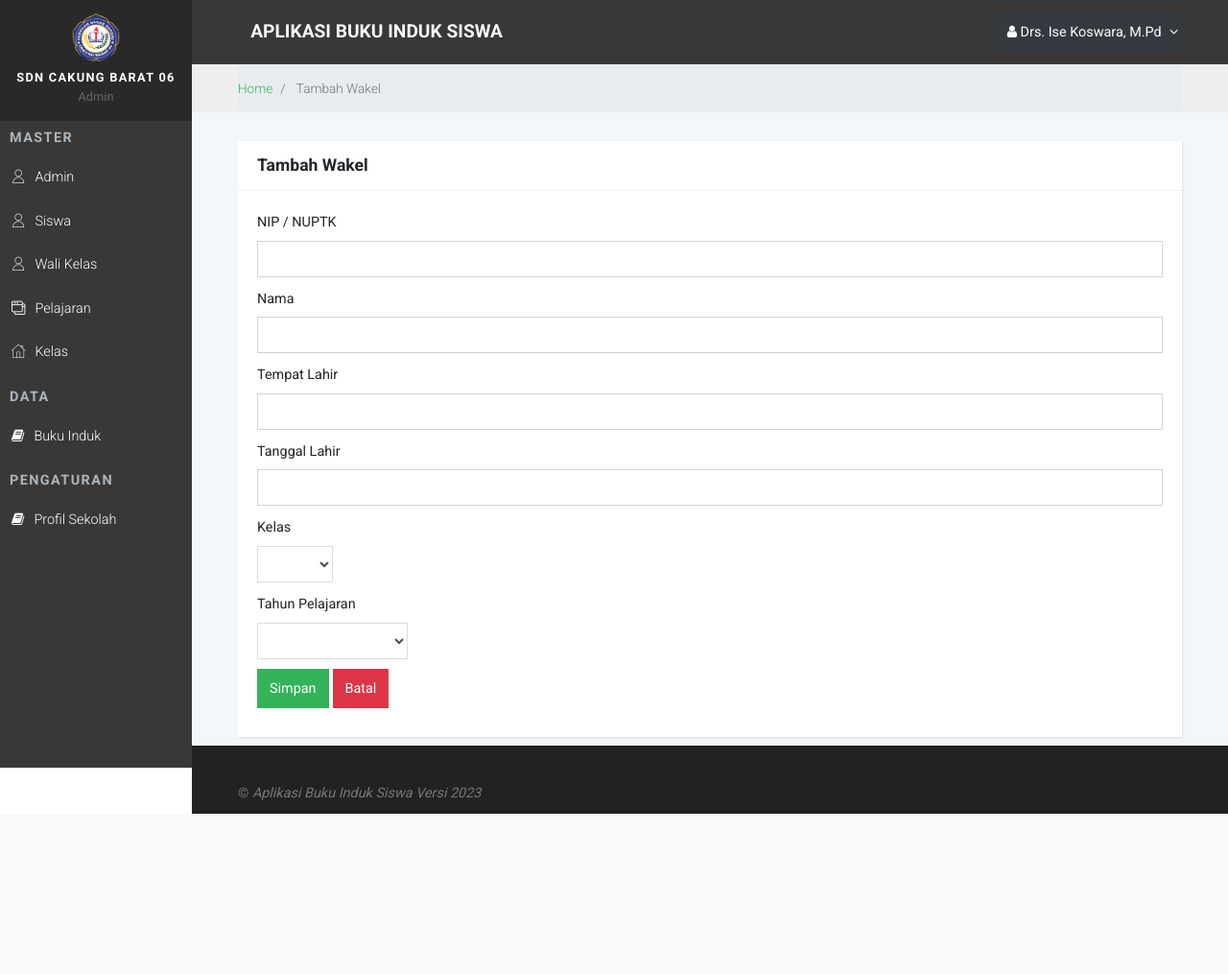
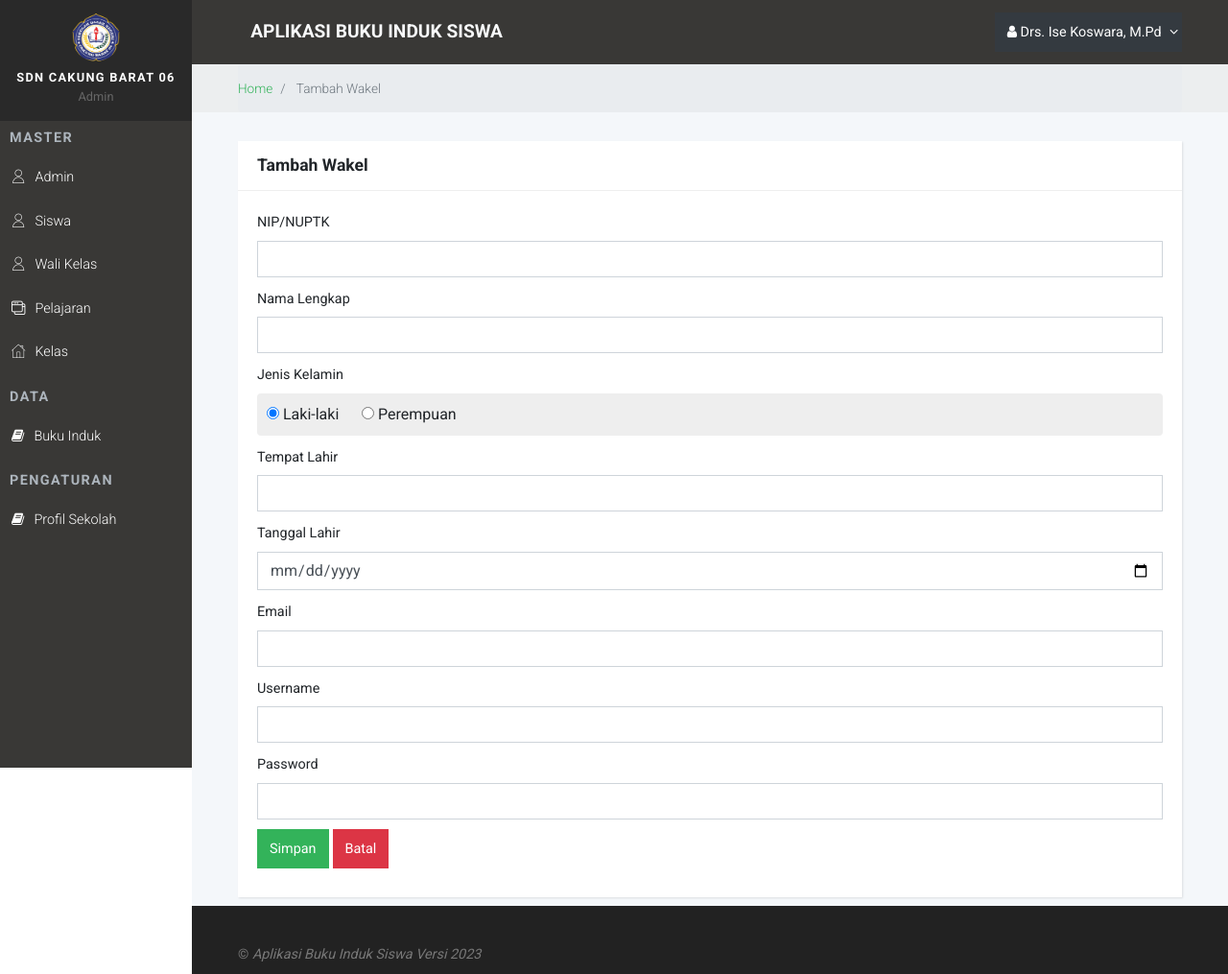
Before and after one commit to ahmadfaqih796/buku-induk-siswa, a PHP site: page /index.php?hal=tambah_wakel in a window 1280 px wide. Shown: the whole page at 96% size. Before the commit the page ends 848 px from the top, so only its background shows below. Run offline with PHP 8.4, Linux system fonts and the light colour scheme; a user stored in the database is signed in.

Commit message:
fix add wakel

```diff
--- a/tambah_wakel.php
+++ b/tambah_wakel.php
@@ -1,49 +1,46 @@
 			  <div class="card">
 			  	<div class="card-header">
-			          <h4><?=getAddress();?></h4>
+			  		<h4><?= getAddress(); ?></h4>
 			  	</div>
 			  	<div class="card-body">
-			          <form method="post" action="proses_tambah_wk.php">
+			  		<form method="post" action="proses_tambah_admin.php">
+			  			<input hidden name="level" value="Wali Kelas">
 			  			<div class="form-group">
-			                  <label>NIP / NUPTK</label>
-			                  <input type="text" class="form-control" name="nip_nuptk">
+			  				<label>NIP/NUPTK</label>
+			  				<input type="text" class="form-control" name="nip_nuptk" id="nip">
 			  			</div>
 			  			<div class="form-group">
-			                  <label>Nama</label>
-			                  <input type="text" class="form-control" name="nama_wk">
+			  				<label>Nama Lengkap</label>
+			  				<input type="text" class="form-control" name="nama" required="required" id="nama_lengkap">
+			  			</div>
+			  			<div class="form-group">
+			  				<label>Jenis Kelamin</label>
+			  				<div class="well well-sm" style="background:#eee;padding:10px;border-radius:4px;">
+			  					<input type="radio" class="flat" name="jk" value="Laki-laki" checked> Laki-laki &nbsp;&nbsp;&nbsp;&nbsp;
+			  					<input type="radio" class="flat" name="jk" value="Perempuan"> Perempuan
+			  				</div>
 			  			</div>
 			  			<div class="form-group">
 			  				<label>Tempat Lahir</label>
-			                  <input type="text" class="form-control" name="tmpt_lhr">
+			  				<input type="text" class="form-control" name="tempat" required="required">
 			  			</div>
 			  			<div class="form-group">
 			  				<label>Tanggal Lahir</label>
-			                  <input type="text" class="form-control" name="tgl_lhr">
+			  				<input type="date" class="form-control" name="tgl" id="tanggal" required="required">
 			  			</div>
 			  			<div class="form-group">
-			                  <label>Kelas</label>
-			                  <select name="id_kelas" class="form-control col-md-1">
-			                      <option></option>
-			                      <option>I</option>
-			                      <option>II</option>
-			                      <option>III</option>
-			                      <option>IV</option>
-			                      <option>V</option>
-			                      <option>VI</option>
-			                  </select>
+			  				<label>Email</label>
+			  				<input type="email" class="form-control" name="email" required="required">
 			  			</div>
 			  			<div class="form-group">
-			                  <label>Tahun Pelajaran</label>
-			                  <select name="id_thpelajaran" class="form-control col-md-2">
-			                      <option></option>
-			                      <option>2018</option>
-			                      <option>2019</option>
-			                      <option>2020</option>
-			                      <option>2021</option>
-			                      <option>2022</option>
-			                      <option>2023</option>
-			                  </select>
+			  				<label>Username</label>
+			  				<input type="text" class="form-control" name="username" required="required">
 			  			</div>
+			  			<div class="form-group">
+			  				<label>Password</label>
+			  				<input type="password" class="form-control" name="password" required="required">
+			  			</div>
+
 			  			<div class="form-group">
 			  				<input type="submit" class="btn btn-primary" value="Simpan">
 			  				<input type="reset" class="btn btn-danger" value="Batal">
```
Also changed, not shown: pilih_kelas.php (+58 -4 lines), tambah_admin.php (+8 -8 lines). Lines whose indentation alone changed are shown as unchanged.
